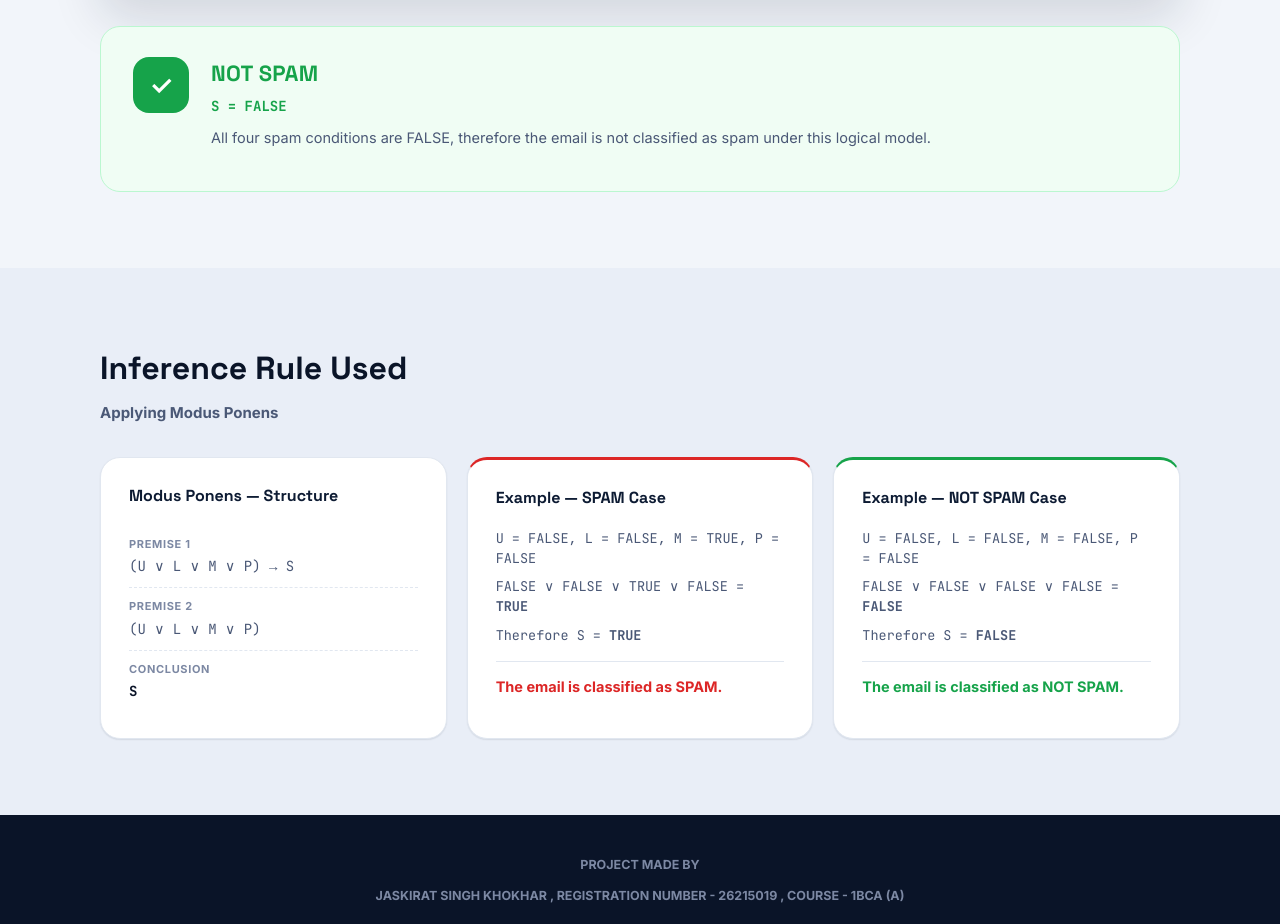
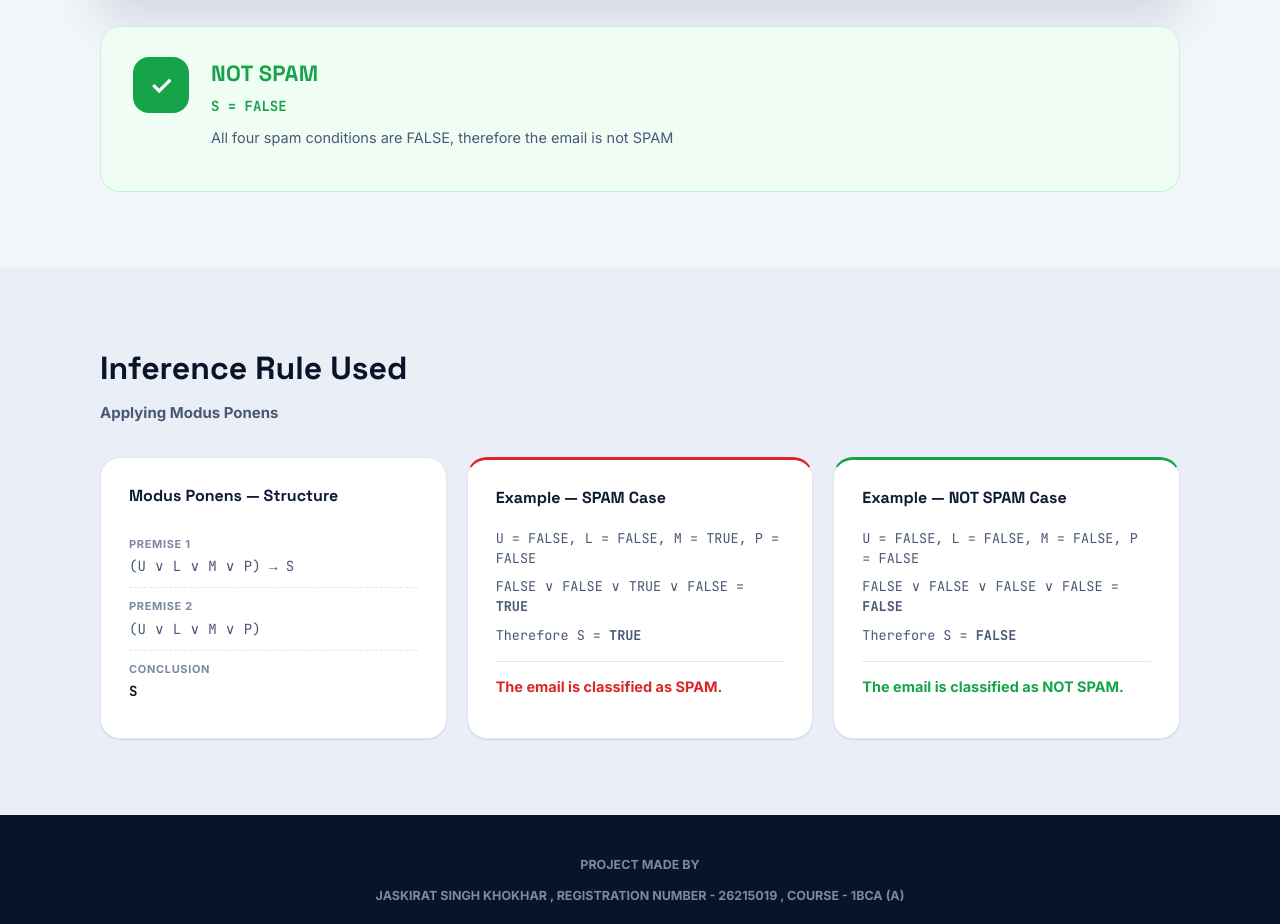
Before and after one commit to JassiPaaji07/SpamDetector, a plain HTML site: page index.html in a window 1280 px wide. Shown: the part 2924-3848 px from the top of the page. Drawn offline with Linux system fonts and the light colour scheme.

Commit message:
Update index.html

```diff
--- a/index.html
+++ b/index.html
@@ -195,7 +195,7 @@
       <div class="result-text">
         <h3 id="resultTitle">NOT SPAM</h3>
         <p class="result-sub" id="resultFormula">S = FALSE</p>
-        <p class="result-explain" id="resultExplain">All four spam conditions are FALSE, therefore the email is not classified as spam under this logical model.</p>
+        <p class="result-explain" id="resultExplain">All four spam conditions are FALSE, therefore the email is not SPAM</p>
         <ul class="result-reasons" id="resultReasons"></ul>
       </div>
     </div>
```
